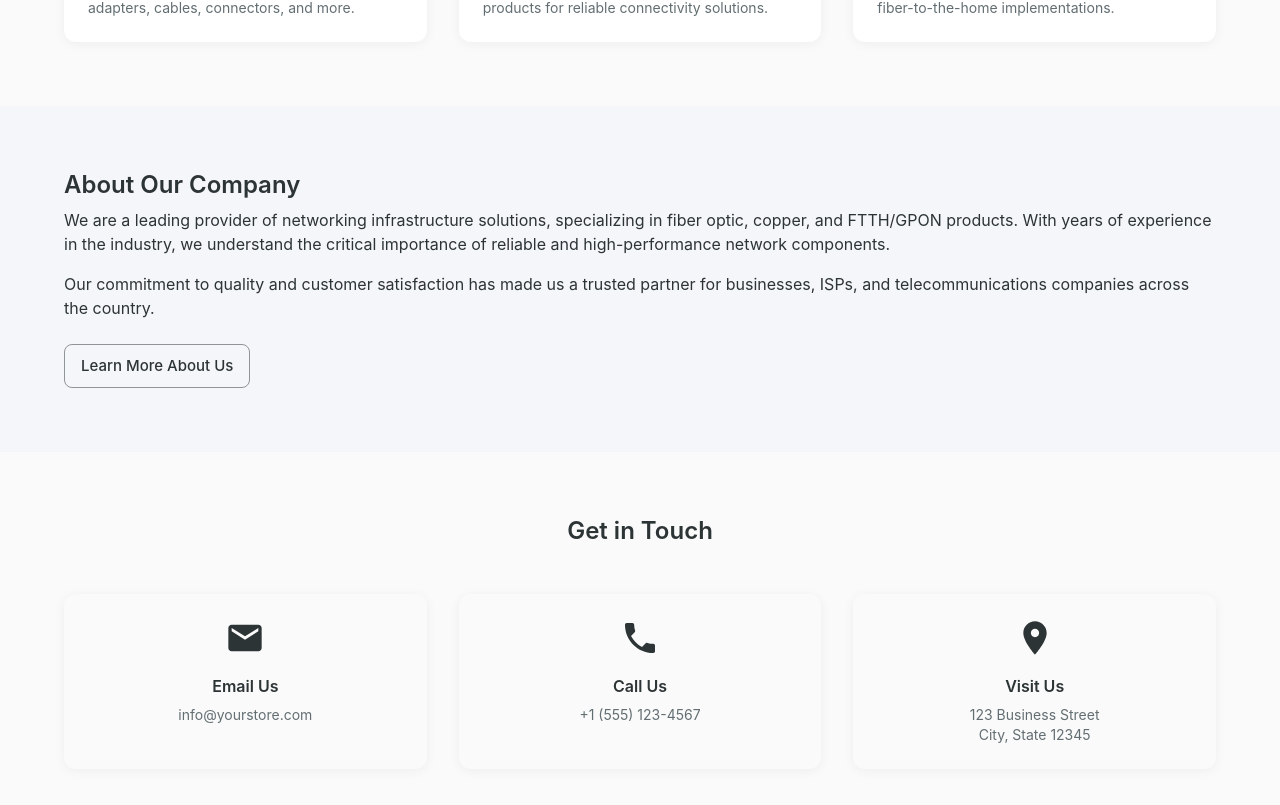
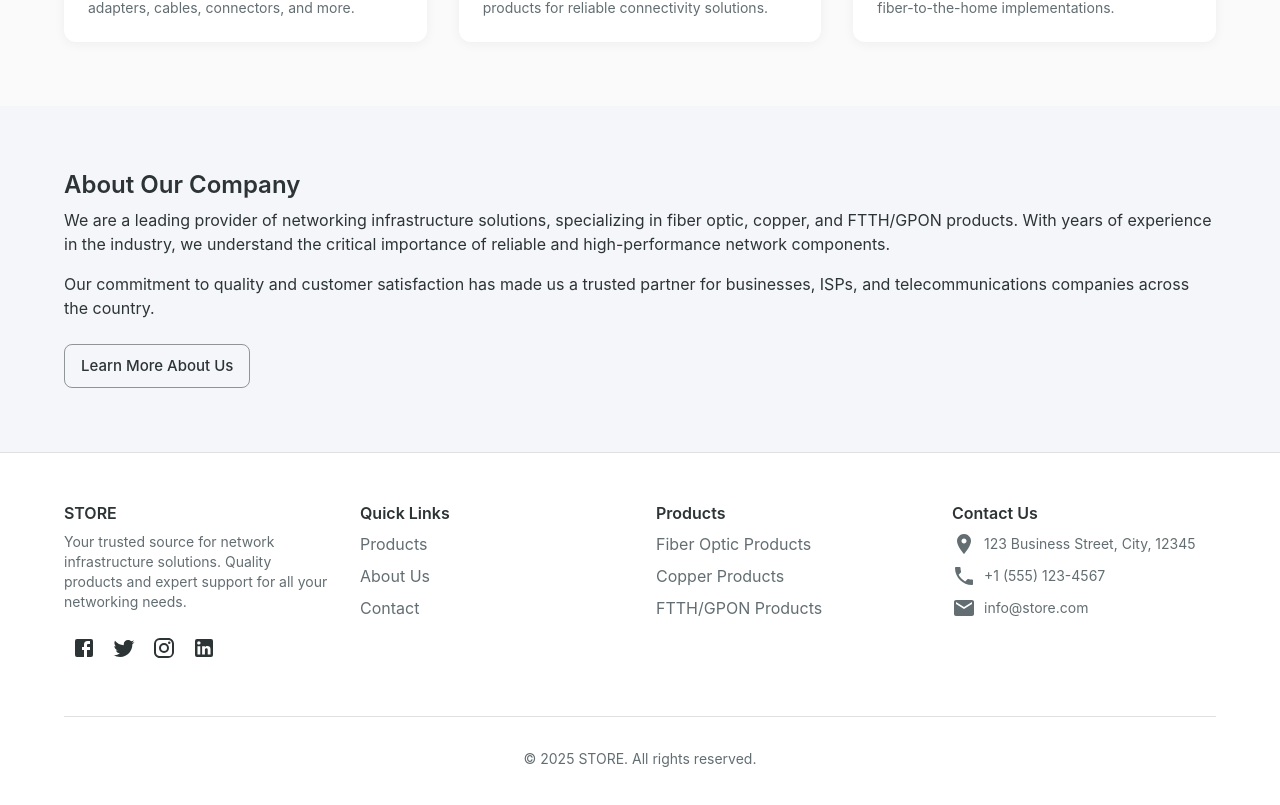
Before and after one commit to tunakarakus/Store-App, a React (Vite) app in the folder frontend/: page / in a window 1280 px wide. Shown: the part 1242-2047 px from the top of the page. Built offline with nearby package versions, Linux system fonts and the light colour scheme.

Commit message:
add footer section

```diff
--- /dev/null
+++ b/frontend/src/components/Footer.jsx
@@ -0,0 +1,121 @@
+import React from 'react';
+import { Box, Container, Grid, Typography, Link, IconButton, Divider } from '@mui/material';
+import { Link as RouterLink } from 'react-router-dom';
+import {
+    Facebook as FacebookIcon,
+    Twitter as TwitterIcon,
+    Instagram as InstagramIcon,
+    LinkedIn as LinkedInIcon,
+    Email as EmailIcon,
+    Phone as PhoneIcon,
+    LocationOn as LocationIcon,
+} from '@mui/icons-material';
+
+const Footer = () => {
+    return (
+        <Box
+            component="footer"
+            sx={{
+                bgcolor: 'background.paper',
+                py: 6,
+                mt: 'auto',
+                borderTop: '1px solid',
+                borderColor: 'divider',
+            }}
+        >
+            <Container maxWidth="lg">
+                <Grid container spacing={4}>
+                    {/* Company Info */}
+                    <Grid item xs={12} sm={6} md={3}>
+                        <Typography variant="h6" color="text.primary" gutterBottom>
+                            STORE
+                        </Typography>
+                        <Typography variant="body2" color="text.secondary">
+                            Your trusted source for network infrastructure solutions.
+                            Quality products and expert support for all your networking needs.
+                        </Typography>
+                        <Box sx={{ mt: 2 }}>
+                            <IconButton color="primary" aria-label="facebook">
+                                <FacebookIcon />
+                            </IconButton>
+                            <IconButton color="primary" aria-label="twitter">
+                                <TwitterIcon />
+                            </IconButton>
+                            <IconButton color="primary" aria-label="instagram">
+                                <InstagramIcon />
+                            </IconButton>
+                            <IconButton color="primary" aria-label="linkedin">
+                                <LinkedInIcon />
+                            </IconButton>
+                        </Box>
+                    </Grid>
+
+                    {/* Quick Links */}
+                    <Grid item xs={12} sm={6} md={3}>
+                        <Typography variant="h6" color="text.primary" gutterBottom>
+                            Quick Links
+                        </Typography>
+                        <Link component={RouterLink} to="/products" color="text.secondary" display="block" sx={{ mb: 1 }}>
+                            Products
+                        </Link>
+                        <Link component={RouterLink} to="/about" color="text.secondary" display="block" sx={{ mb: 1 }}>
+                            About Us
+                        </Link>
+                        <Link component={RouterLink} to="/contact" color="text.secondary" display="block" sx={{ mb: 1 }}>
+                            Contact
+                        </Link>
+                    </Grid>
+
+                    {/* Products */}
+                    <Grid item xs={12} sm={6} md={3}>
+                        <Typography variant="h6" color="text.primary" gutterBottom>
+                            Products
+                        </Typography>
+                        <Link component={RouterLink} to="/products?category=Fiber%20Optic%20Products" color="text.secondary" display="block" sx={{ mb: 1 }}>
+                            Fiber Optic Products
+                        </Link>
+                        <Link component={RouterLink} to="/products?category=Copper%20Products" color="text.secondary" display="block" sx={{ mb: 1 }}>
+                            Copper Products
+                        </Link>
+                        <Link component={RouterLink} to="/products?category=FTTH%2FGPON%20Products" color="text.secondary" display="block" sx={{ mb: 1 }}>
+                            FTTH/GPON Products
+                        </Link>
+                    </Grid>
+
+                    {/* Contact Info */}
+                    <Grid item xs={12} sm={6} md={3}>
+                        <Typography variant="h6" color="text.primary" gutterBottom>
+                            Contact Us
+                        </Typography>
+                        <Box sx={{ display: 'flex', alignItems: 'center', mb: 1 }}>
+                            <LocationIcon sx={{ mr: 1, color: 'text.secondary' }} />
+                            <Typography variant="body2" color="text.secondary">
+                                123 Business Street, City, 12345
+                            </Typography>
+                        </Box>
+                        <Box sx={{ display: 'flex', alignItems: 'center', mb: 1 }}>
+                            <PhoneIcon sx={{ mr: 1, color: 'text.secondary' }} />
+                            <Typography variant="body2" color="text.secondary">
+                                +1 (555) 123-4567
+                            </Typography>
+                        </Box>
+                        <Box sx={{ display: 'flex', alignItems: 'center', mb: 1 }}>
+                            <EmailIcon sx={{ mr: 1, color: 'text.secondary' }} />
+                            <Typography variant="body2" color="text.secondary">
+                                info@store.com
+                            </Typography>
+                        </Box>
+                    </Grid>
+                </Grid>
+
+                <Divider sx={{ mt: 6, mb: 4 }} />
+
+                <Typography variant="body2" color="text.secondary" align="center">
+                    © {new Date().getFullYear()} STORE. All rights reserved.
+                </Typography>
+            </Container>
+        </Box>
+    );
+};
+
+export default Footer;
--- a/frontend/src/components/Layout.jsx
+++ b/frontend/src/components/Layout.jsx
@@ -1,6 +1,7 @@
 import React from 'react';
 import { Box } from '@mui/material';
 import Navbar from './Navbar';
+import Footer from './Footer';
 
 const Layout = ({ children }) => {
     return (
@@ -27,6 +28,7 @@ const Layout = ({ children }) => {
             >
                 {children}
             </Box>
+            <Footer />
         </Box>
     );
 };
--- a/frontend/src/pages/Home.jsx
+++ b/frontend/src/pages/Home.jsx
@@ -255,91 +255,6 @@ const Home = () => {
                     </Grid>
                 </Grid>
             </Container>
-
-            {/* Contact Section */}
-            <Box sx={{ bgcolor: 'grey.50', py: 8 }}>
-                <Container maxWidth="lg">
-                    <Typography
-                        variant="h4"
-                        component="h2"
-                        align="center"
-                        gutterBottom
-                        sx={{ mb: 6, fontWeight: 600 }}
-                    >
-                        Get in Touch
-                    </Typography>
-                    <Grid container spacing={4} justifyContent="center">
-                        <Grid item xs={12} sm={6} md={4}>
-                            <Paper
-                                elevation={0}
-                                sx={{
-                                    p: 3,
-                                    height: '100%',
-                                    display: 'flex',
-                                    flexDirection: 'column',
-                                    alignItems: 'center',
-                                    textAlign: 'center',
-                                    backgroundColor: 'transparent',
-                                }}
-                            >
-                                <EmailIcon sx={{ fontSize: 40, color: 'primary.main', mb: 2 }} />
-                                <Typography variant="h6" gutterBottom>
-                                    Email Us
-                                </Typography>
-                                <Typography variant="body2" color="text.secondary">
-                                    info@yourstore.com
-                                </Typography>
-                            </Paper>
-                        </Grid>
-                        <Grid item xs={12} sm={6} md={4}>
-                            <Paper
-                                elevation={0}
-                                sx={{
-                                    p: 3,
-                                    height: '100%',
-                                    display: 'flex',
-                                    flexDirection: 'column',
-                                    alignItems: 'center',
-                                    textAlign: 'center',
-                                    backgroundColor: 'transparent',
-                                }}
-                            >
-                                <PhoneIcon sx={{ fontSize: 40, color: 'primary.main', mb: 2 }} />
-                                <Typography variant="h6" gutterBottom>
-                                    Call Us
-                                </Typography>
-                                <Typography variant="body2" color="text.secondary">
-                                    +1 (555) 123-4567
-                                </Typography>
-                            </Paper>
-                        </Grid>
-                        <Grid item xs={12} sm={6} md={4}>
-                            <Paper
-                                elevation={0}
-                                sx={{
-                                    p: 3,
-                                    height: '100%',
-                                    display: 'flex',
-                                    flexDirection: 'column',
-                                    alignItems: 'center',
-                                    textAlign: 'center',
-                                    backgroundColor: 'transparent',
-                                }}
-                            >
-                                <LocationIcon sx={{ fontSize: 40, color: 'primary.main', mb: 2 }} />
-                                <Typography variant="h6" gutterBottom>
-                                    Visit Us
-                                </Typography>
-                                <Typography variant="body2" color="text.secondary">
-                                    123 Business Street
-                                    <br />
-                                    City, State 12345
-                                </Typography>
-                            </Paper>
-                        </Grid>
-                    </Grid>
-                </Container>
-            </Box>
         </Box>
     );
 };
--- a/frontend/src/pages/Products.jsx
+++ b/frontend/src/pages/Products.jsx
@@ -237,7 +237,7 @@ const Products = () => {
                 </Container>
             </Box>
 
-            <Container maxWidth={false} sx={{ px: 4 }}>
+            <Container maxWidth={false} sx={{ px: 4, mb: 8 }}>
                 <Box sx={{ mb: 4, display: 'flex', alignItems: 'center' }}>
                     {currentCategory !== 'main' && (
                         <IconButton onClick={handleBackClick} sx={{ mr: 2 }}>
```
